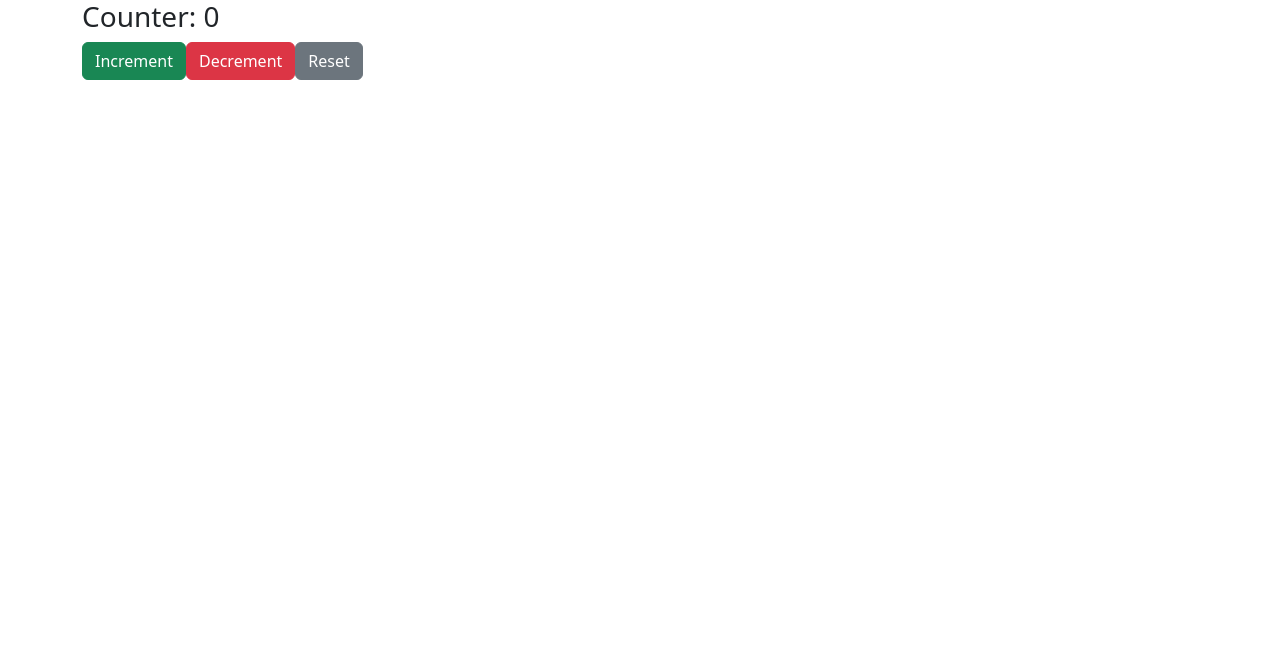
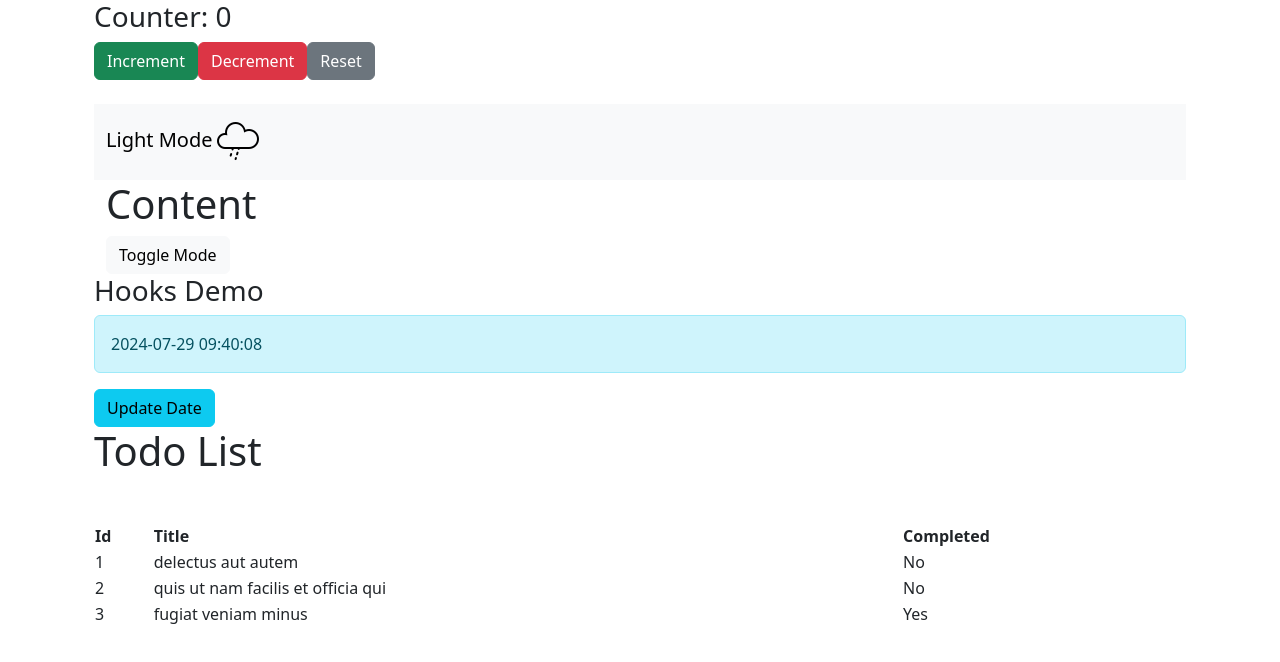
Before and after one commit to ropa99/g49-react-lecture, a React (Create React App) app: page / in a window 1280 px wide. Shown: the top 662 px of the page. Built offline with nearby package versions, Linux system fonts and the light colour scheme.

Commit message:
React useEffect and useState hooks examples

```diff
--- /dev/null
+++ b/src/ex5-state/ToggleButton.js
@@ -0,0 +1,41 @@
+import React, { useState } from "react";
+
+const ToggleButton = () => {
+  const [darkMode, setDarkMode] = useState(false);
+
+  const toggleModeHandler = () => {
+    setDarkMode(!darkMode);
+  };
+
+  return (
+    <div className="container-fluid mt-4">
+      <nav
+        className={`navbar navbar-expand-lg ${
+          darkMode ? "navbar-dark bg-dark" : "navbar-light bg-light"
+        }`}
+      >
+        <div className="container-fluid">
+          <a className="navbar-brand" href="#">
+            {darkMode ? "DarkMode" : "Light Mode"}
+            <img
+              src={darkMode ? "/logo-light.png" : "/logo-dark.png"}
+              alt="logo"
+            />
+          </a>
+        </div>
+      </nav>
+      <div className="container">
+        <h1>Content</h1>
+        <button
+          type="button"
+          className={`btn ${darkMode ? "btn-dark" : "btn-light"}`}
+          onClick={toggleModeHandler}
+        >
+          Toggle Mode
+        </button>
+      </div>
+    </div>
+  );
+};
+
+export default ToggleButton;
--- /dev/null
+++ b/src/ex6-demo-lifecycle/LifecycleClassComponent.js
@@ -0,0 +1,47 @@
+import React, { Component } from "react";
+
+
+class LifecycleClassComponent extends Component {
+
+// Initial stage
+constructor(props) {
+  super(props);
+
+  this.state = {
+    name: "Default Value",
+     date: Date()
+  };
+}
+
+  componentDidMount() {
+    console.log("Class Component: componentDidMount");
+  }
+
+  componentDidUpdate() {
+    console.log("Class Component: componentDidUpdate");
+  }
+
+  componentWillUnmount() {
+    console.log("Class Component: componentWillUnmount");
+  }
+
+  handleClickToUpdateState = () => {
+    this.setState({name: "Updated Value", date: Date() });
+  };
+
+  render() {
+    return (
+      <div className="container mt-5 bg-secondary p-5">
+        <h1>Hello, I'm a component!</h1>
+        <h5>{this.state.name} - {this.state.date}</h5>
+
+        <button type="button" className="btn btn-warning" onClick={this.handleClickToUpdateState}>
+          Update State
+        </button>
+      </div>
+    );
+  }
+}
+
+
+export default LifecycleClassComponent;
--- /dev/null
+++ b/src/ex6-demo-lifecycle/MyComponent.js
@@ -0,0 +1,42 @@
+import React, { Component } from "react";
+import LifecycleClassComponent from "./LifecycleClassComponent";
+
+class MyComponent extends Component {
+
+// Initial stage
+constructor(props) {
+  super(props);
+
+  this.state = {
+    isComponentVisible: false,
+  };
+}
+
+handleClickToUnmountComponent = () => {
+  this.setState({ isComponentVisible: false });
+};
+
+
+handleClickToMountComponent = () => {
+  this.setState({ isComponentVisible: true });
+};
+
+
+render() {
+  return (
+    <div id="test" className="container p-5 bg-light">
+      <p>Component Lifecycle Example</p>
+      <button type="button" className="btn btn-danger" onClick={this.handleClickToUnmountComponent}>
+        Click to unmount
+      </button>
+      <button type="button" className="btn btn-success" onClick={this.handleClickToMountComponent}>
+        Click to mount
+      </button>
+      {this.state.isComponentVisible && <LifecycleClassComponent />}
+
+    </div>
+  );
+}
+}
+
+export default MyComponent;
--- /dev/null
+++ b/src/ex7-hooks/HooksDemo.js
@@ -0,0 +1,35 @@
+import React, { useEffect, useState } from "react";
+
+const HooksDemo = () => {
+  const [date, setDate] = useState("-");
+  const [reloadData, setReloadData] = useState(false);
+
+  useEffect(() => {
+    console.log("UseEffect Called.");
+    const currentDate = new Date().toLocaleString("sv-SE");
+    setDate(currentDate);
+  }, [reloadData]);
+
+  const updateDateHandler = () => {
+    setReloadData(!reloadData);
+  };
+  return (
+    <div className="container">
+      <h3>Hooks Demo</h3>
+      <div className="alert alert-info">{date}</div>
+      <div className="row">
+        <div className="col">
+          <button
+            type="button"
+            className="btn btn-info"
+            onClick={updateDateHandler}
+          >
+            Update Date
+          </button>
+        </div>
+      </div>
+    </div>
+  );
+};
+
+export default HooksDemo;
--- /dev/null
+++ b/src/ex7-hooks/TodoList.js
@@ -0,0 +1,65 @@
+import React, { useEffect, useState } from "react";
+
+const TodoList = () => {
+  const [todos, setTodos] = useState([]);
+
+  useEffect(() => {
+    //simulate a data fetch from API
+
+    // fetch("https://jsonplaceholder.typicode.com/todos/").then((response) =>
+    //   response.json().then((data) => {
+    //     setTodos(data);
+    //   })
+    // );
+    const apiResponseData = [
+      {
+        userId: 1,
+        id: 1,
+        title: "delectus aut autem",
+        completed: false,
+      },
+      {
+        userId: 1,
+        id: 2,
+        title: "quis ut nam facilis et officia qui",
+        completed: false,
+      },
+      {
+        userId: 1,
+        id: 3,
+        title: "fugiat veniam minus",
+        completed: true,
+      },
+    ];
+    setTodos(apiResponseData);
+  }, []);
+
+  return (
+    <div className="container">
+      <h1>Todo List</h1>
+      <table className="container mt-5">
+        <thead>
+          <tr>
+            <th>Id</th>
+            <th>Title</th>
+            <th>Completed</th>
+          </tr>
+        </thead>
+        <tbody>
+          {todos.map((todo) => {
+            const trElement = (
+              <tr key={todo.id}>
+                <td>{todo.id}</td>
+                <td>{todo.title}</td>
+                <td>{todo.completed ? "Yes" : "No"}</td>
+              </tr>
+            );
+            return trElement;
+          })}
+        </tbody>
+      </table>
+    </div>
+  );
+};
+
+export default TodoList;
--- a/src/index.js
+++ b/src/index.js
@@ -5,6 +5,10 @@ import NameList from "./ex4-props/NameList";
 import App from "./ex4-props/App";
 import Home from "./ex5-state/Home";
 import Counter from "./ex5-state/Counter";
+import MyComponent from "./ex6-demo-lifecycle/MyComponent";
+import ToggleButton from "./ex5-state/ToggleButton";
+import HooksDemo from "./ex7-hooks/HooksDemo";
+import TodoList from "./ex7-hooks/TodoList";
 //import NameList from "./ex3-var-function/NameList";
 
 const root = ReactDom.createRoot(document.getElementById("root"));
@@ -15,5 +19,10 @@ root.render(
   //   <NameList list={["Negar Baharmand", "Mehrdad Javan", "Simon Elbrink"]} />
   //   <NameList list={["Test testsson", "John Doe"]} />
   // </>
-  <Counter />
+  <div className="container">
+    <Counter />
+    <ToggleButton />
+    <HooksDemo />
+    <TodoList />
+  </div>
 );
```
Also changed, not shown: public/logo-dark.png (added), public/logo-light.png (added).
